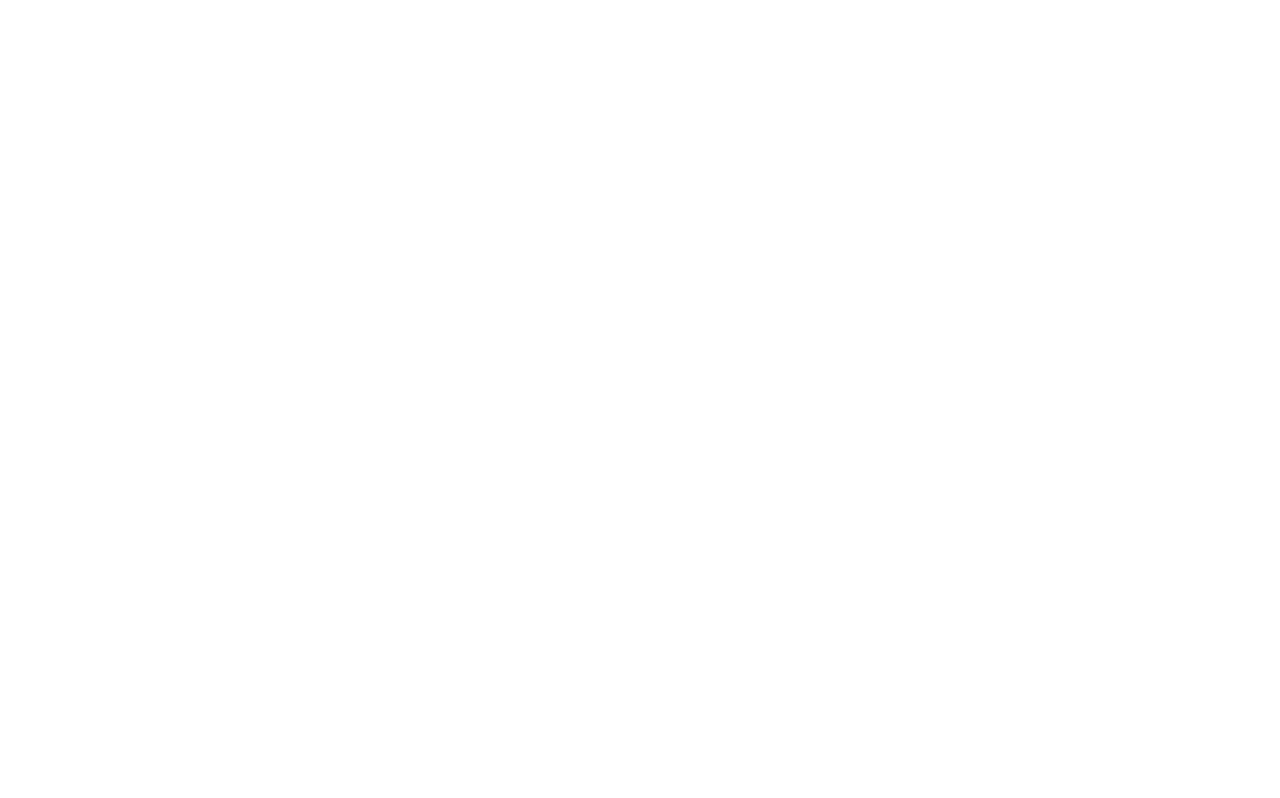
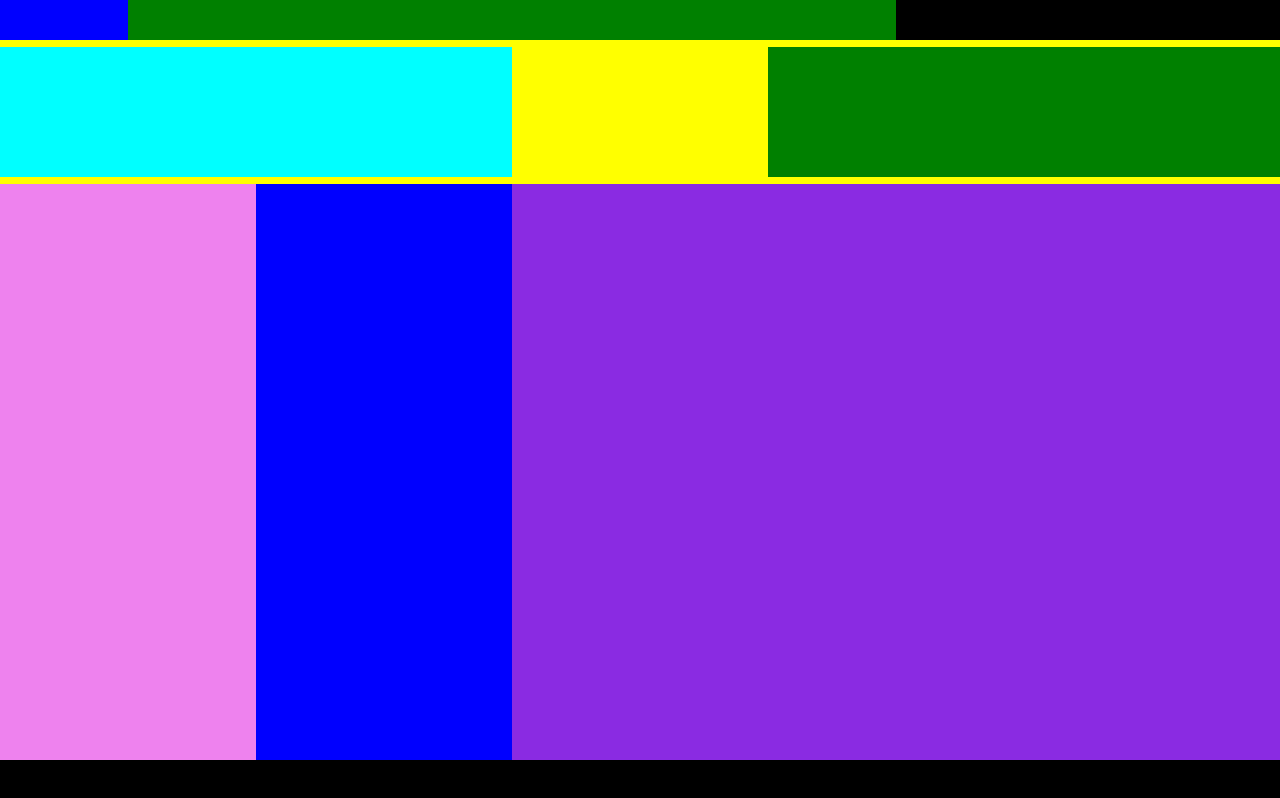
Before and after one commit to GreenDem/PixeList, a plain HTML site: page list.html in a window 1280 px wide. Drawn offline with Linux system fonts and the light colour scheme.

Commit message:
start css

```diff
--- a/assets/CSS/list.css
+++ b/assets/CSS/list.css
@@ -3,3 +3,104 @@
     padding: 0;
     box-sizing: border-box;
 }
+
+
+
+body {
+    height: 100vh;
+    width: 100vw;
+    background-color: red;
+}
+
+header {
+ height: 5%;
+ background-color: green;
+ width: 100%;
+ margin: 0;
+}
+
+                                /* NAV BAR */
+.navbar {
+    height: 100%;
+    width: 100%;
+    display: flex;
+    flex-direction: row;
+    justify-content: space-between;
+
+}
+
+.logo {
+    background-color: blue;
+    height: 100%;
+    width: 10%;
+}
+
+
+.userProfile {
+    background-color: black;
+    height: 100%;
+    width: 30%;
+}
+
+
+                            /* FIN NAV BAR */
+
+main {
+    height: 90%;
+    width: 100%;
+    background-color: aqua;
+}
+
+
+                            /* SITE TOP  */
+.siteTop {
+    height: 20%;
+    width: 100%;
+    background-color: yellow;
+    display: flex;
+    flex-direction: row;
+    align-items: center;
+    justify-content: space-between;
+}
+
+/*  USER INFOS */
+
+.userInfo {
+    height: 90%;
+    width: 40%;
+    background-color: aqua;
+}
+
+/*  TAST FAVORI */
+
+.listPined {
+    height: 90%;
+    width: 40%;
+    background-color: green;
+}
+
+.siteMain {
+    height: 80%;
+    width: 100%;
+    background-color: blueviolet;
+    display: flex;
+    flex-direction: row;
+}
+
+.categoryExemple {
+    height: 100%;
+    width: 20%;
+    background-color: violet;
+}
+
+.listCreated {
+    height: 100%;
+    width: 20%;
+    background-color: blue;
+}
+
+footer {
+    height: 5%;
+    width: 100%;
+    background-color: black;
+}
--- a/assets/CSS/style.css
+++ b/assets/CSS/style.css
@@ -3,3 +3,14 @@
     padding: 0;
     box-sizing: border-box;
 }
+
+html {
+    height: 100vh;
+    width: 100vw;
+}
+
+body {
+    height: 100vh;
+    width: 100vw;
+    background-color: red;
+}
--- a/list.html
+++ b/list.html
@@ -10,7 +10,6 @@
 <body>
     <header>
         <nav class="navbar">
-            <div>
                 <div class="logo">
 
                 </div>
@@ -21,7 +20,6 @@
                     <div class="userProfileImage">
 
                     </div>
-                </div>
             </div>
         </nav>
     </header>
@@ -29,9 +27,9 @@
         <div class="siteTop">
             <div class="userInfo">
                 <div class="userImage">
-
+<img src="" alt="">
                 </div>
-                <div class="userInfo">
+                <div class="userInformations">
                     <div class="userName">
 
                     </div>
@@ -59,15 +57,13 @@
                 <div></div>
             </div>
             <div class="listCreated">
-                <div>
 
-                </div>
             </div>
+
         </div>
 
     </main>
     <footer>
-
     </footer>
 
 
```
